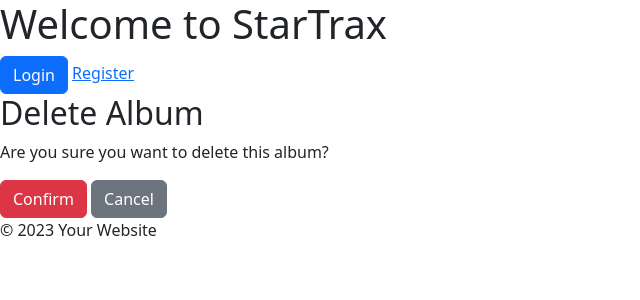
After one commit to Georgeburn94/startrax, a Django app: template startrax/templates/album_confirm_delete.html in a window 1280 px wide. The commit adds this page. Shown: the top 300 px of the page, without its empty margins (0-640 px from the left). Run offline with Django 4.2, Linux system fonts and the light colour scheme; the template is opened without the code that fills it, so the values that code supplies are empty.

Commit message:
add: functionality to delete albums

```diff
--- /dev/null
+++ b/startrax/templates/album_confirm_delete.html
@@ -0,0 +1,13 @@
+{% extends "base.html" %}
+
+{% block title %}Delete Album{% endblock %}
+
+{% block content %}
+<h2>Delete Album</h2>
+<p>Are you sure you want to delete this album?</p>
+<form method="post">
+    {% csrf_token %}
+    <button type="submit" class="btn btn-danger">Confirm</button>
+    <a href="{% url 'review_list' %}" class="btn btn-secondary">Cancel</a>
+</form>
+{% endblock %}
--- a/startrax/templates/review_list.html
+++ b/startrax/templates/review_list.html
@@ -27,6 +27,7 @@
     {% for album in albums %}
         <li>
             <strong>{{ album.name }}</strong> by {{ album.artist }} ({{ album.year }})
+            <a href="{% url 'album_delete' album.pk %}" class="btn btn-danger btn-sm">Delete</a>
         </li>
     {% endfor %}
 </ul>
--- a/startrax/urls.py
+++ b/startrax/urls.py
@@ -1,5 +1,5 @@
 from django.urls import path
-from .views import home_page_view, register, AlbumCreateView
+from .views import home_page_view, register, AlbumCreateView, AlbumDeleteView
 from .views import ReviewListView, ReviewDetailView, ReviewCreateView, ReviewUpdateView, ReviewDeleteView
 from django.contrib.auth import views as auth_views
 
@@ -14,5 +14,5 @@ urlpatterns = [
     path('logout/', auth_views.LogoutView.as_view(next_page='/'), name='logout'),  # Add this line
     path('login/', auth_views.LoginView.as_view(template_name='login.html'), name='login'),  # Add this line
     path('album/new/', AlbumCreateView.as_view(), name='album_create'),  # Add this line
-
+    path('album/<int:pk>/delete/', AlbumDeleteView.as_view(), name='album_delete'),  # Add this line
 ]
--- a/startrax/views.py
+++ b/startrax/views.py
@@ -37,7 +37,6 @@ class ReviewListView(ListView):
 
     def get_context_data(self, **kwargs):
         context = super().get_context_data(**kwargs)
-        context['albums'] = Album.objects.all()
         if self.request.user.is_authenticated:
             context['albums'] = Album.objects.filter(user=self.request.user)
         else:
@@ -88,3 +87,8 @@ class AlbumListView(ListView):
     model = Album
     template_name = 'album_list.html'
     context_object_name = 'albums'
+
+class AlbumDeleteView(DeleteView):
+    model = Album
+    template_name = 'album_confirm_delete.html'
+    success_url = reverse_lazy('review_list')
```
